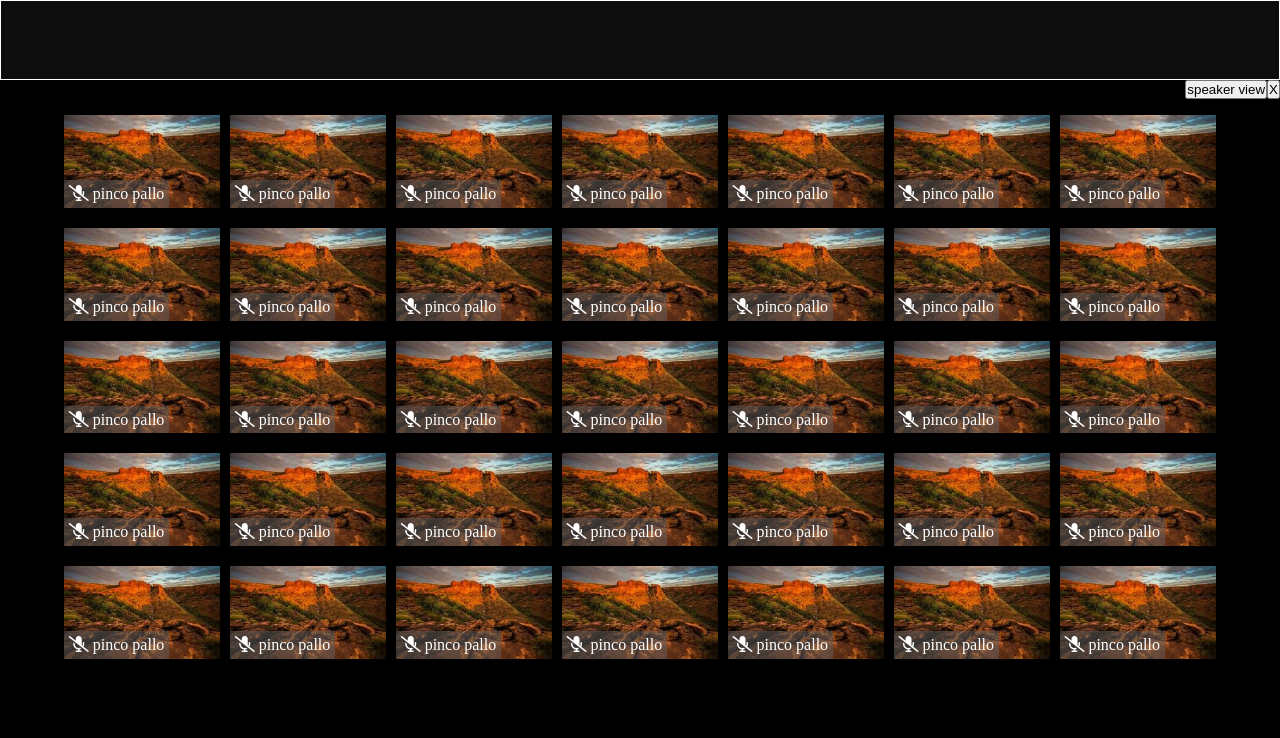
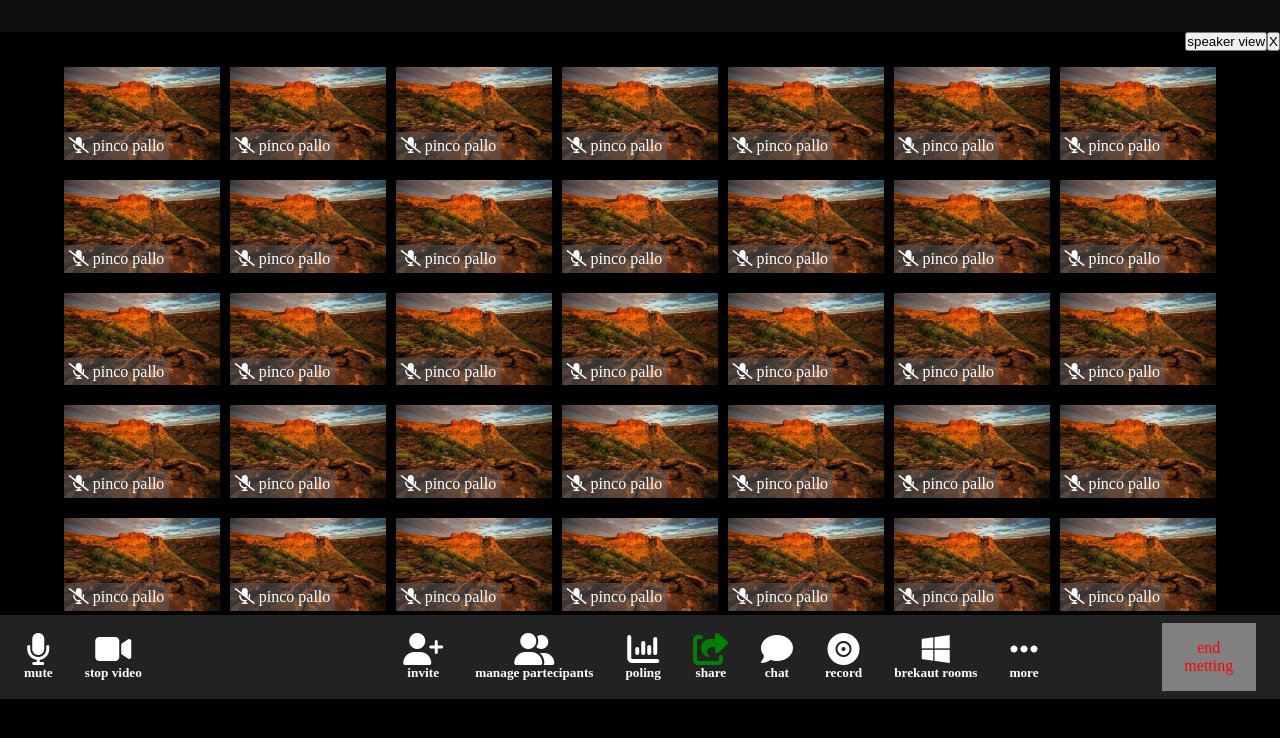
Before and after one commit to cesarecicolin/html-css-zoom, a plain HTML site: page index.html in a window 1280 px wide. Drawn offline with Linux system fonts and the light colour scheme.

Commit message:
add:end-main

```diff
--- a/css/style.css
+++ b/css/style.css
@@ -37,10 +37,20 @@
     padding: 0.3rem;
 }
 
+.square{
+    text-align: center;
+
+    margin: 0 1rem;
+
+}
+.square i{
+    font-size: 2rem;
+
+}
 /* header */
 header{
-    height: 5rem;
-    border: 1px solid white;
+    height: 2rem;
+
     background-color: #0e0e0e;
 }
 
@@ -64,8 +74,49 @@ header{
 
 .comand-bar{
     background-color: #222222;
+    padding: 0.5rem
+    ;
+}
 
-    /* debug */
-    min-height: 80px;
-    border: 1px solid white;
+.comand-flex{
+    display: flex;
+    flex-wrap: wrap;
+    align-items: center;
 }
+
+.sub-flex{
+    display: flex;
+
+}
+.left{
+    width: 30%;
+
+
+}
+
+.mid{
+    width: 60%;
+
+}
+
+.right{
+    width: 10%;
+
+
+}
+
+.comand-bar span{
+    font-size: 2rem;
+    margin: 0 .5rem;
+}
+
+.end{
+    color: red;
+    background-color: gray;
+
+    padding: 1rem;
+
+}
+.fa-share-from-square{
+    color: green;
+}
--- a/index.html
+++ b/index.html
@@ -141,7 +141,61 @@
 
             </div>
 
-        </main>
+            <!-- comand bar -->
+            <div class="comand-bar comand-flex">
+                <div class="left comand-flex">
+                    <div class="square">
+                        <i class="fa-solid fa-microphone"></i>
+                        <h5>mute</h5>
+                    </div>
+                    <div class="square">
+                        <i class="fa-solid fa-video"></i>
+                        <h5>stop video</h5>
+                    </div>
+
+
+                </div>
+                <div class="mid comand-flex">
+                    <div class="square"><i class="fa-solid fa-user-plus"></i>
+                        <h5>invite</h5>
+                    </div>
+                    <div class="square">
+                        <i class="fa-solid fa-user-group"></i>
+                        <h5>manage partecipants</h5>
+                    </div>
+                    <div class="square">
+                        <i class="fa-solid fa-chart-column"></i>
+                        <h5>poling</h5>
+                    </div>
+                    <div class="square"><i class="fa-solid fa-share-from-square"></i>
+                        <h5>share</h5>
+                    </div>
+                    <div class="square">
+                        <i class="fa-solid fa-comment"></i>
+                        <h5>chat</h5>
+                    </div>
+                    <div class="square"><i class="fa-solid fa-record-vinyl"></i>
+                        <h5>record</h5>
+                    </div>
+                    <div class="square">
+                        <i class="fa-brands fa-windows"></i>
+                        <h5>brekaut rooms</h5>
+                    </div>
+                    <div class="square">
+                        <i class="fa-solid fa-ellipsis"></i>
+                        <h5>more</h5>
+                    </div>
+
+                </div>
+
+                <div class="right">
+                    <div class="square end">end metting</div>
+                </div>
+            </div>
+
+    </div>
+
+    </main>
 
 
 
```
